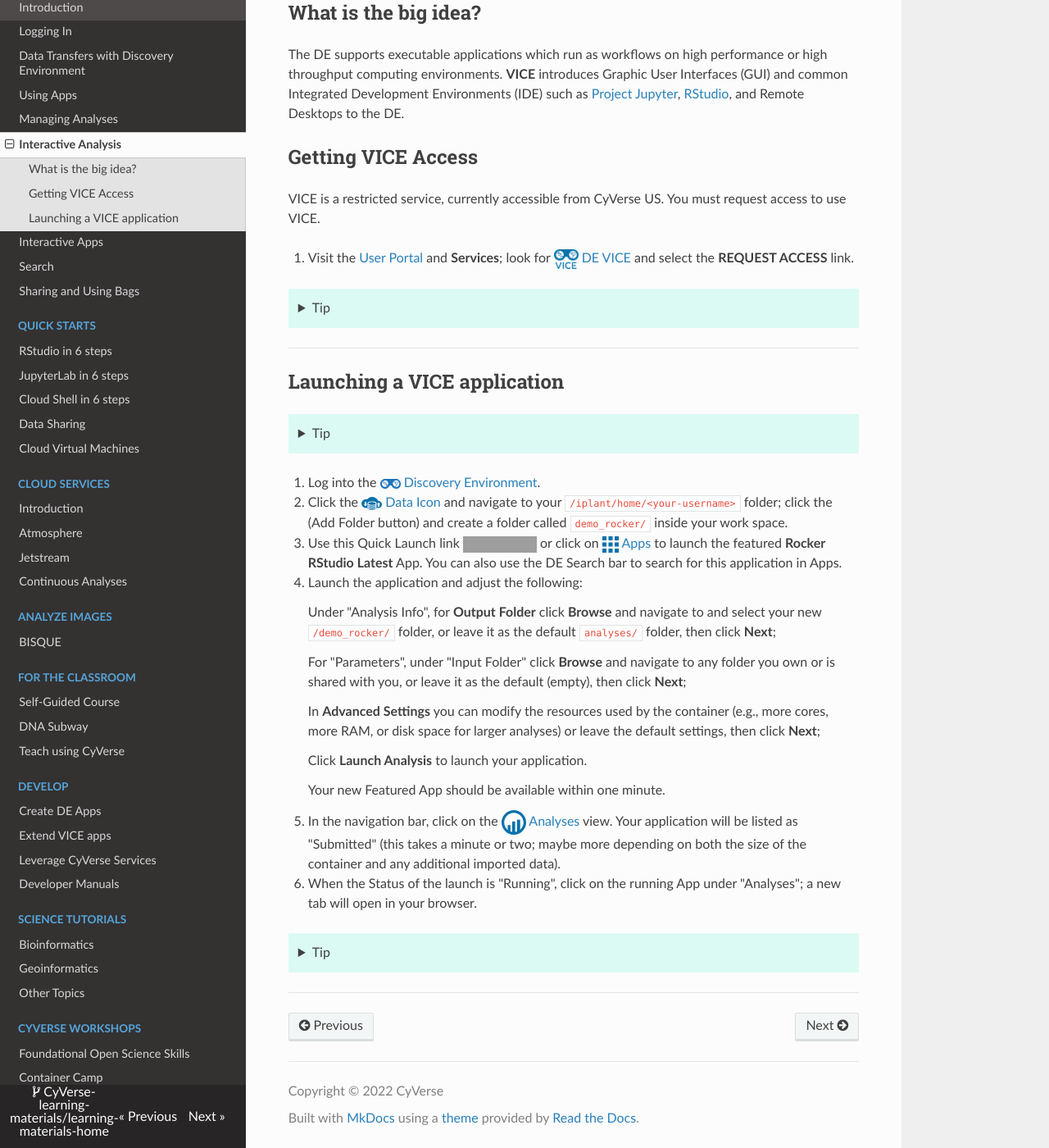
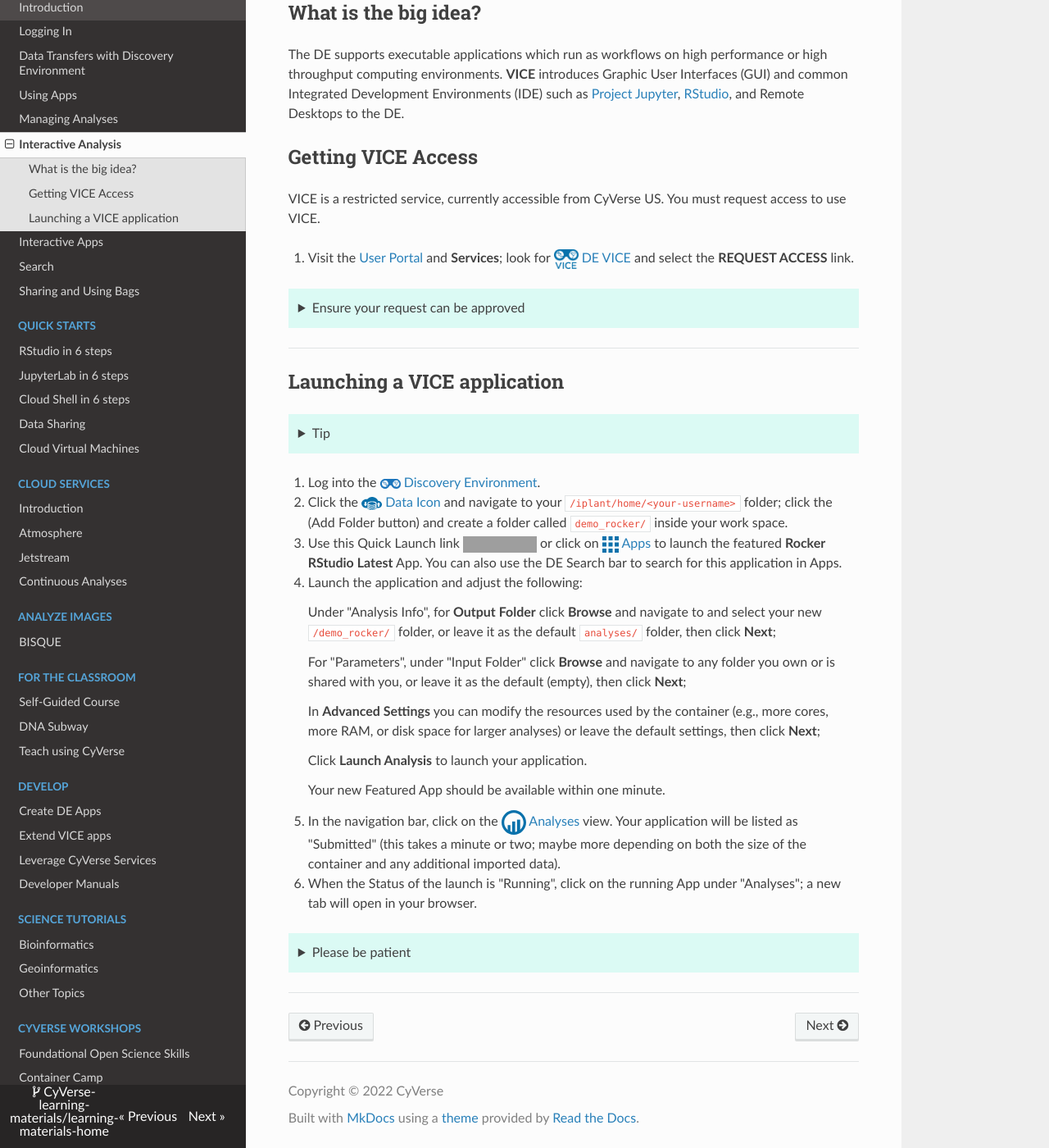
Before and after one commit to CyVerse-learning-materials/learning-materials-home, an MkDocs documentation site: the page built from docs/vice/about.md, in a window 1280 px wide and 1400 px high, scrolled down 329 px. Shown: the whole window at 82% size. Built offline with MkDocs 1.6.1, drawn with Linux system fonts in a browser that asks for light colours; nearby versions of some CDN libraries; a script that is not in the unit is left out; grey boxes are pictures that could not be loaded.

Commit message:
Formatted tips

```diff
--- a/docs/vice/about.md
+++ b/docs/vice/about.md
@@ -21,9 +21,8 @@
 
 1.  Visit the [User Portal](https://user.cyverse.org/services){target=_blank} and **Services**; look for [![][vice]{width=30}](https://user.cyverse.org/services){target=_blank} [DE VICE](https://user.cyverse.org/services){target=_blank} and select the **REQUEST ACCESS** link.
 
-??? Tip
+??? Tip "Ensure your request can be approved"
 
-    **Ensure your request can be approved.**
     To get access to VICE, your CyVerse account must be associated with a valid email address from an organization, an educational institution, or a government; e.g., an email ending with `.org`, `.edu`, or `.gov`.  We do not grant VICE access to commercial email addresses, e.g., `@gmail.com`, `@yahoo.com`, `@msn.com`, etc.
 
 -----------------------------------------------------------------------
@@ -68,7 +67,7 @@
 
 6.  When the Status of the launch is "Running", click on the running App under "Analyses"; a new tab will open in your browser.
 
-??? Tip
+??? Tip "Please be patient"
 
     Even when the application has entered 'Running' status, it may take additional time for input data to be transferred onto the resource with the new container.
 
```
